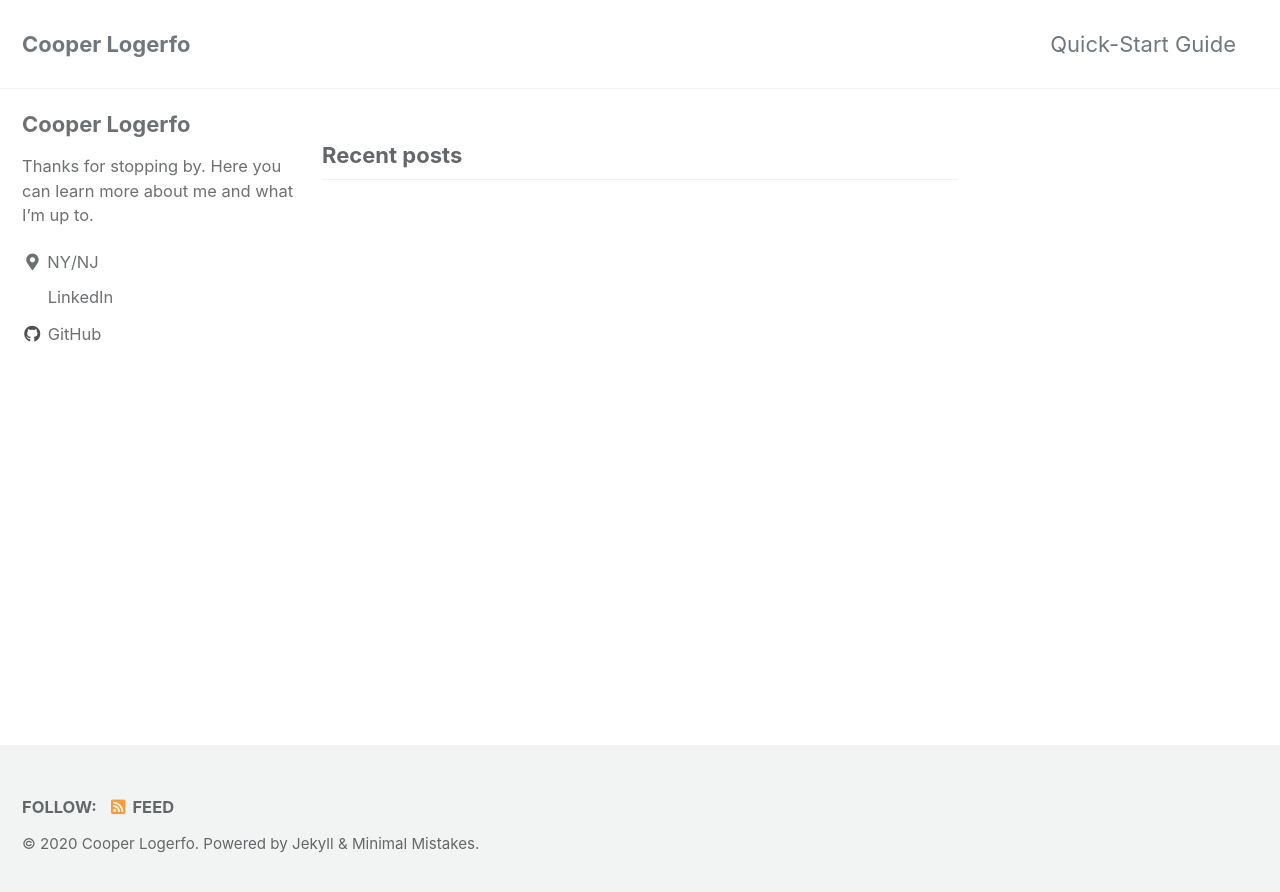
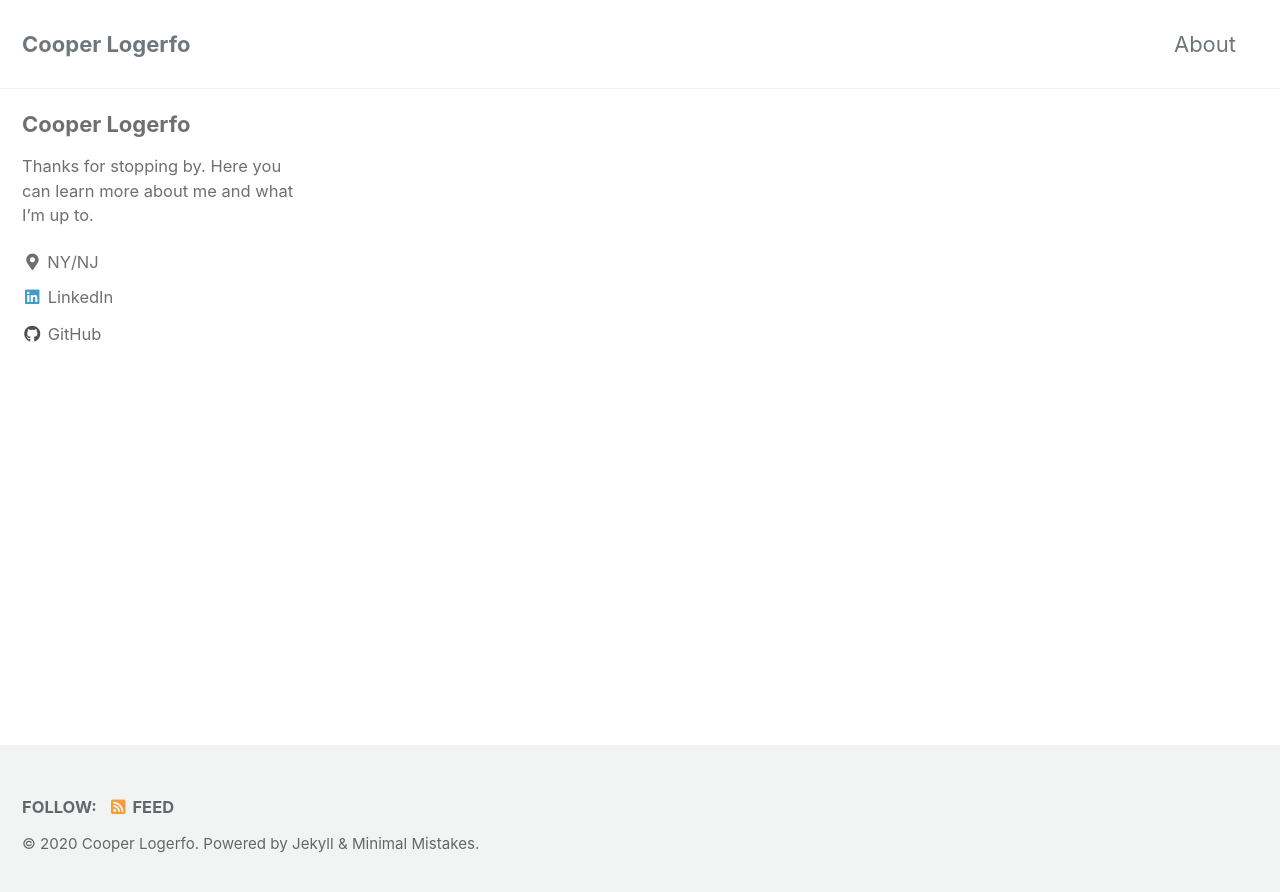
Before and after one commit to clogerfo/clogerfo.github.io, a Jekyll site: the page built from index.html, in a window 1280 px wide. Shown: the top 892 px of the page. Built offline with Jekyll 4.4.1, drawn with Linux system fonts in a browser that asks for light colours; cached includes are drawn as plain includes; the list of posts is cut into pages by our own code.

Commit message:
about page, nav

```diff
--- a/_config.yml
+++ b/_config.yml
@@ -103,7 +103,7 @@ author:
       icon: "fas fa-fw fa-envelope-square"
       # url: "mailto:your.name@email.com"
     - label: "LinkedIn"
-      icon: "fas fa-fw fa-linkedin"
+      icon: "fab fa-fw fa-linkedin"
       url: "https://www.linkedin.com/in/cooperlogerfo/"
     - label: "Twitter"
       icon: "fab fa-fw fa-twitter-square"
--- a/_data/navigation.yml
+++ b/_data/navigation.yml
@@ -1,7 +1,7 @@
 # main links
 main:
-  - title: "Quick-Start Guide"
-    url: https://mmistakes.github.io/minimal-mistakes/docs/quick-start-guide/
+  - title: "About"
+    url: /about/
   # - title: "About"
   #   url: https://mmistakes.github.io/minimal-mistakes/about/
   # - title: "Sample Posts"
--- a/index.html
+++ b/index.html
@@ -1,4 +1,6 @@
 ---
 layout: home
 author_profile: true
+header:
+	image: "/images/nyc_header.jpg"
 ---
```
Also changed, not shown: _pages/about.md (added, +10 -0 lines), images/nyc._header.jpg (added), 1 other file.
